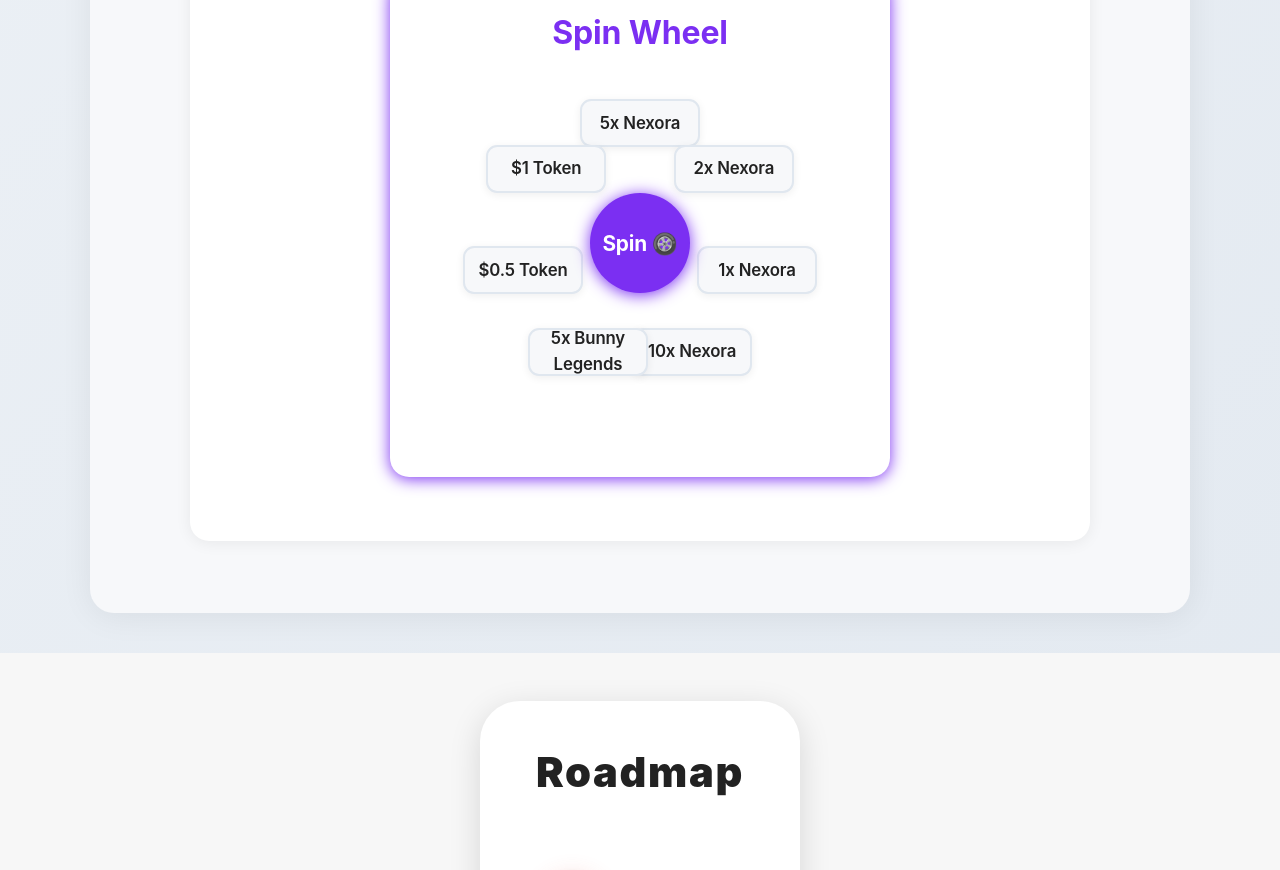
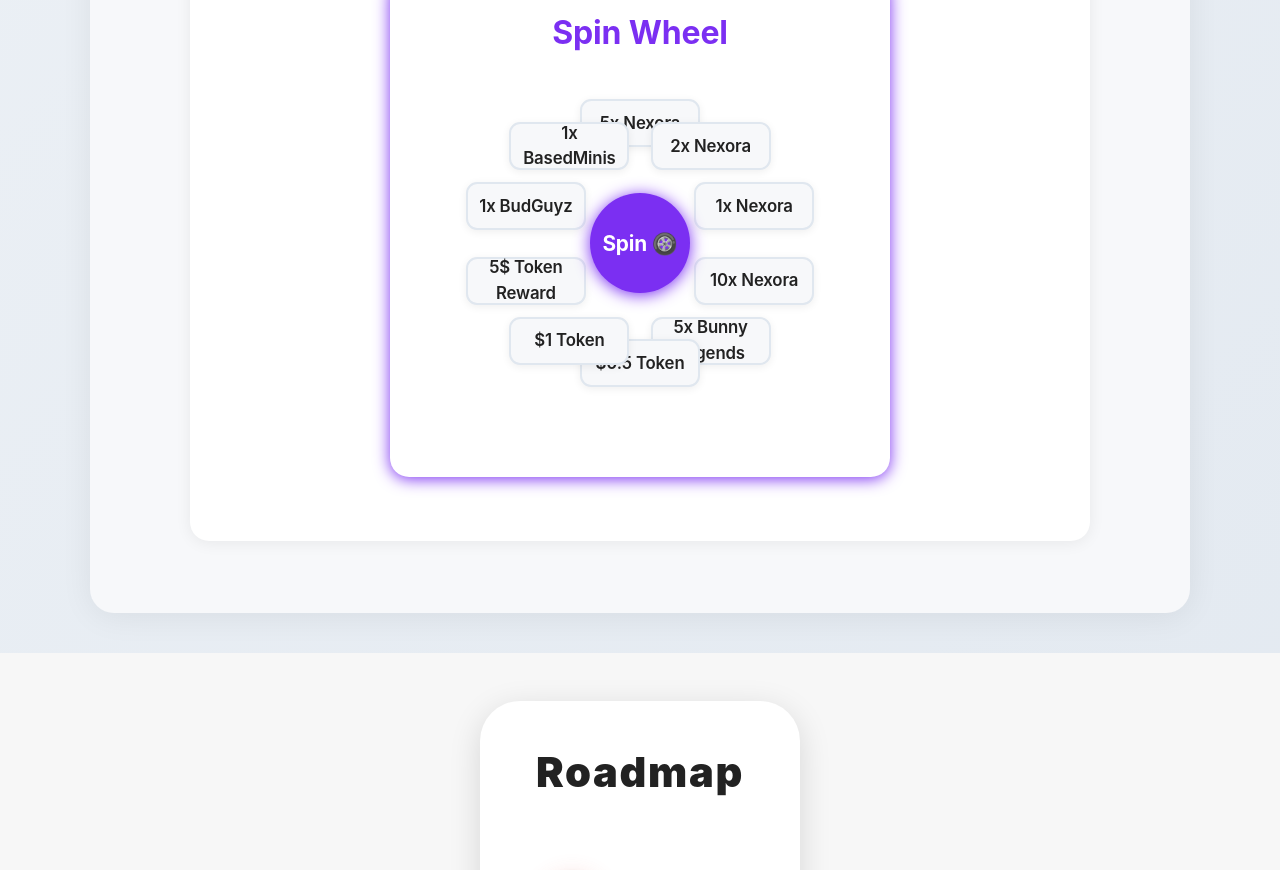
Before and after one commit to nerdyfiroz/nexora-base, a Next.js app: page / in a window 1280 px wide. Shown: the part 3920-4790 px from the top of the page. Built offline with nearby package versions, Linux system fonts and the light colour scheme.

Commit message:
Add 0% probability rewards to spin wheel (visual only)

```diff
--- a/src/app/SpinDemoBox.js
+++ b/src/app/SpinDemoBox.js
@@ -8,7 +8,10 @@ export const rewardProbabilities = [
   { label: "10x Nexora", weight: 15 },
   { label: "5x Bunny Legends", weight: 15 },
   { label: "$0.5 Token", weight: 10 },
-  { label: "$1 Token", weight: 1 }
+  { label: "$1 Token", weight: 1 },
+  { label: "5$ Token Reward", weight: 0 },
+  { label: "1x BudGuyz", weight: 0 },
+  { label: "1x BasedMinis", weight: 0 }
 ];
 
 export const rewards = rewardProbabilities.map(r => r.label);
```
